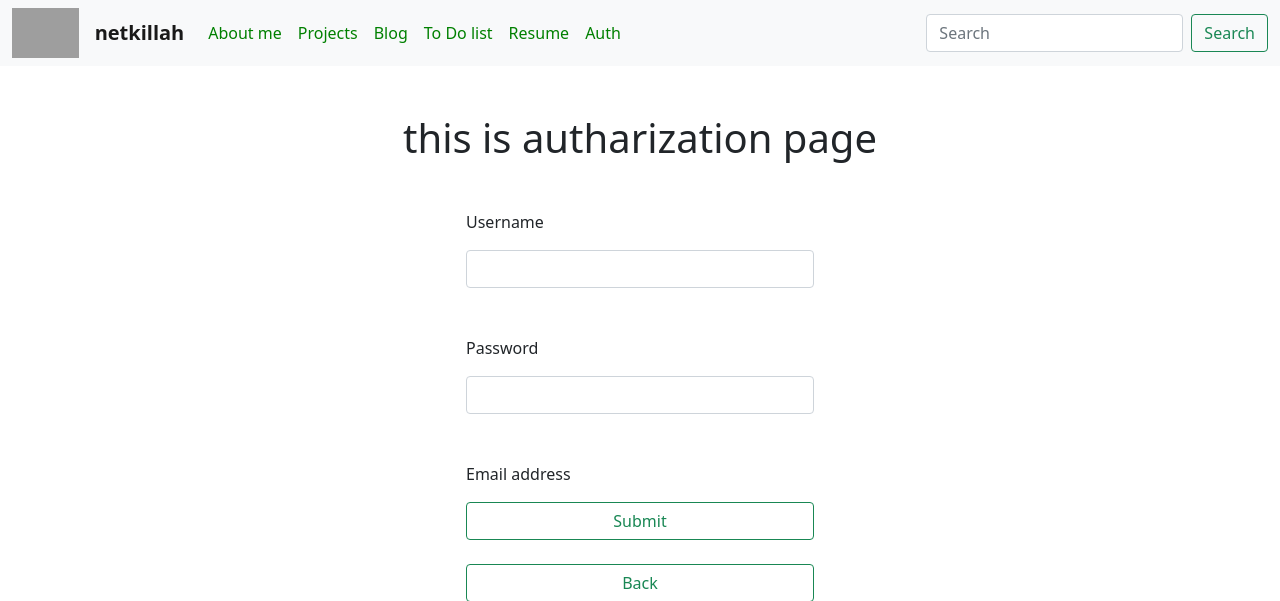
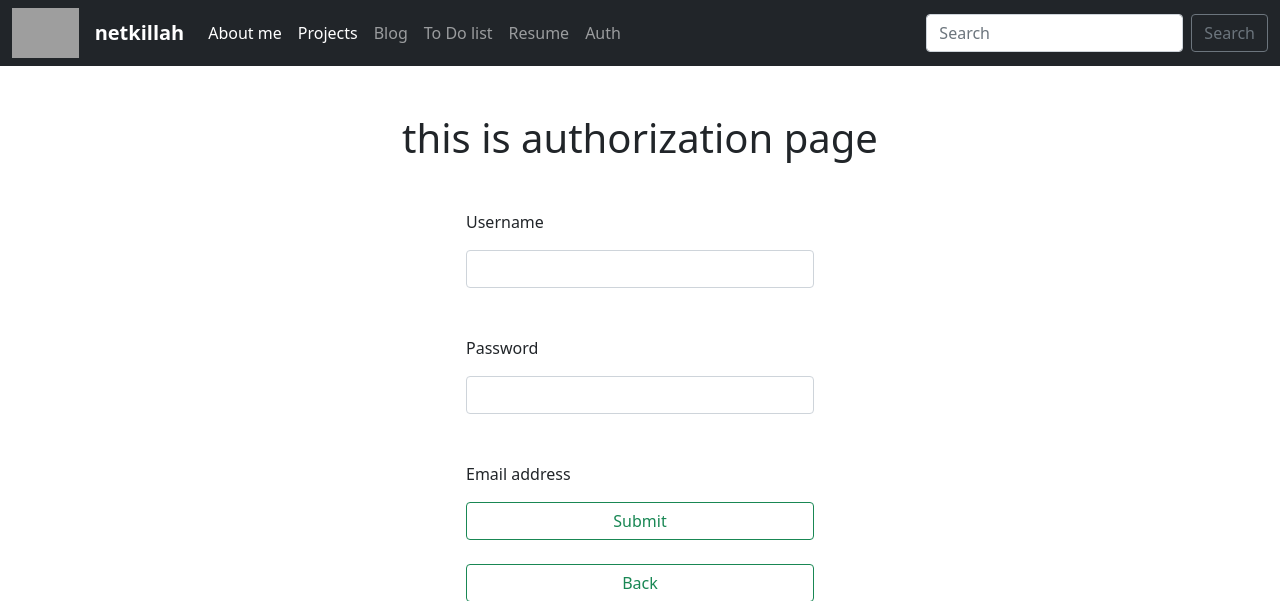
Before and after one commit to machukhinktato/personal-portfolio-ondj, a Django app: page /auth/registration/ in a window 1280 px wide. Shown: the top 601 px of the page. Run offline with Django 3.2, Linux system fonts and the light colour scheme; grey boxes are pictures that could not be loaded.

Commit message:
all works project in  progress

```diff
--- a/authapp/templates/authapp/registration.html
+++ b/authapp/templates/authapp/registration.html
@@ -2,7 +2,7 @@
 {% load static %}
 
 {% block content %}
-    <h1 class="text-center mt-5">this is autharization page</h1>
+    <h1 class="text-center mt-5">this is authorization page</h1>
 
 
     <form action="{% url 'authapp:auth_main_url' %}">
--- a/templates/base.html
+++ b/templates/base.html
@@ -15,36 +15,38 @@
 
 </head>
 <body>
+{% block navbar %}
 
-<nav class="navbar navbar-expand-lg navbar-light bg-light">
+    <nav class="navbar navbar-expand-lg navbar-dark bg-dark">
         <div class="container-fluid">
             <a href="{% url 'index' %}">
-            <img src="{% static 'img/t_rune_with_bg_wh.png' %}" height=50 alt="">
+                <img src="{% static 'img/t_rune.jpg' %}" height=50 alt="">
             </a>
             <a class="navbar-brand" href="{% url 'index' %}"> <b class="ms-3">netkillah</b></a>
-        <button class="navbar-toggler" type="button" data-bs-toggle="collapse" data-bs-target="#navbarSupportedContent"
+            <button class="navbar-toggler" type="button" data-bs-toggle="collapse"
+                    data-bs-target="#navbarSupportedContent"
                     aria-controls="navbarSupportedContent" aria-expanded="false" aria-label="Toggle navigation">
                 <span class="navbar-toggler-icon"></span>
             </button>
             <div class="collapse navbar-collapse" id="navbarSupportedContent">
                 <ul class="navbar-nav me-auto mb-2 mb-lg-0">
                     <li class="nav-item">
-                    <a class="nav-link active" aria-current="page" href="#" style="color: green;">About me</a>
+                        <a class="nav-link active" aria-current="page" href="#">About me</a>
                     </li>
                     <li class="nav-item">
-                    <a class="nav-link active" aria-current="page" href="{% url 'index' %}" style="color: green;">Projects</a>
+                        <a class="nav-link active" aria-current="page" href="{% url 'index' %}">Projects</a>
                     </li>
                     <li class="nav-item">
-                    <a class="nav-link" href="{% url 'all_blogs' %}" style="color: green;">Blog</a>
+                        <a class="nav-link" href="{% url 'all_blogs' %}">Blog</a>
                     </li>
                     <li class="nav-item">
-                    <a class="nav-link" href="{% url 'todo_url' %}" style="color: green;">To Do list</a>
+                        <a class="nav-link" href="{% url 'todo_url' %}">To Do list</a>
                     </li>
                     <li class="nav-item">
-                    <a class="nav-link" href="{% static 'resume.pdf' %}" target="_blank" style="color: green;">Resume</a>
+                        <a class="nav-link" href="{% static 'resume.pdf' %}" target="_blank">Resume</a>
                     </li>
                     <li>
-                    <a class="nav-link" href="{% url 'authapp:auth_main_url' %}" style="color: green;">Auth</a>
+                        <a class="nav-link" href="{% url 'authapp:auth_main_url' %}">Auth</a>
                     </li>
                     {#                <li class="nav-item dropdown">#}
                     {#                    <a class="nav-link dropdown-toggle" href="#" id="navbarDropdown" role="button"#}
@@ -66,11 +68,12 @@
                 </ul>
                 <form class="d-flex">
                     <input class="form-control me-2" type="search" placeholder="Search" aria-label="Search">
-                <button class="btn btn-outline-success" type="submit">Search</button>
+                    <button class="btn btn-outline-secondary" type="submit">Search</button>
                 </form>
             </div>
         </div>
     </nav>
+{% endblock %}
 <div class="container">
     {% block content %}
 
```
Also changed, not shown: todo.txt (+8 -0 lines). Lines whose indentation alone changed are shown as unchanged.
